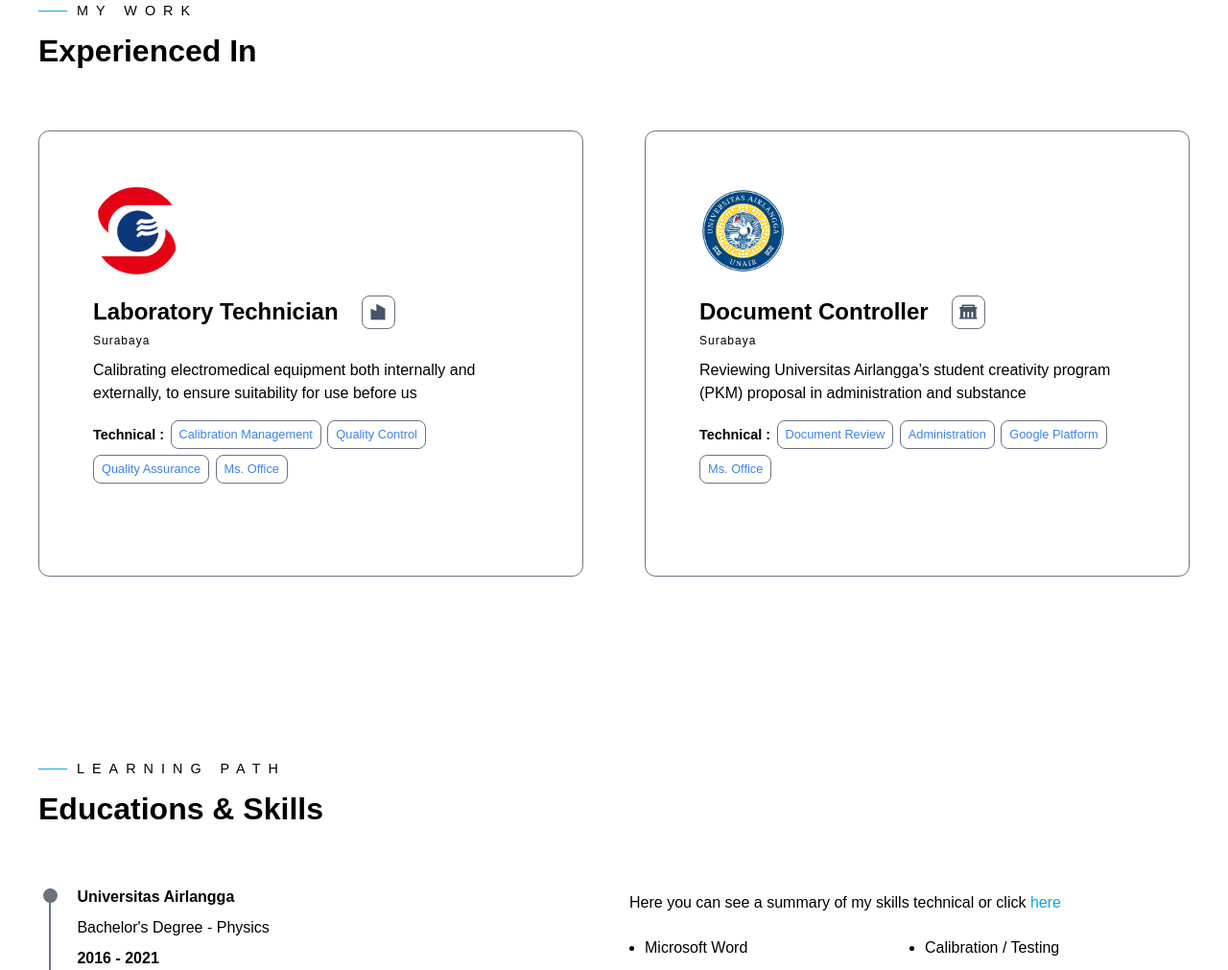
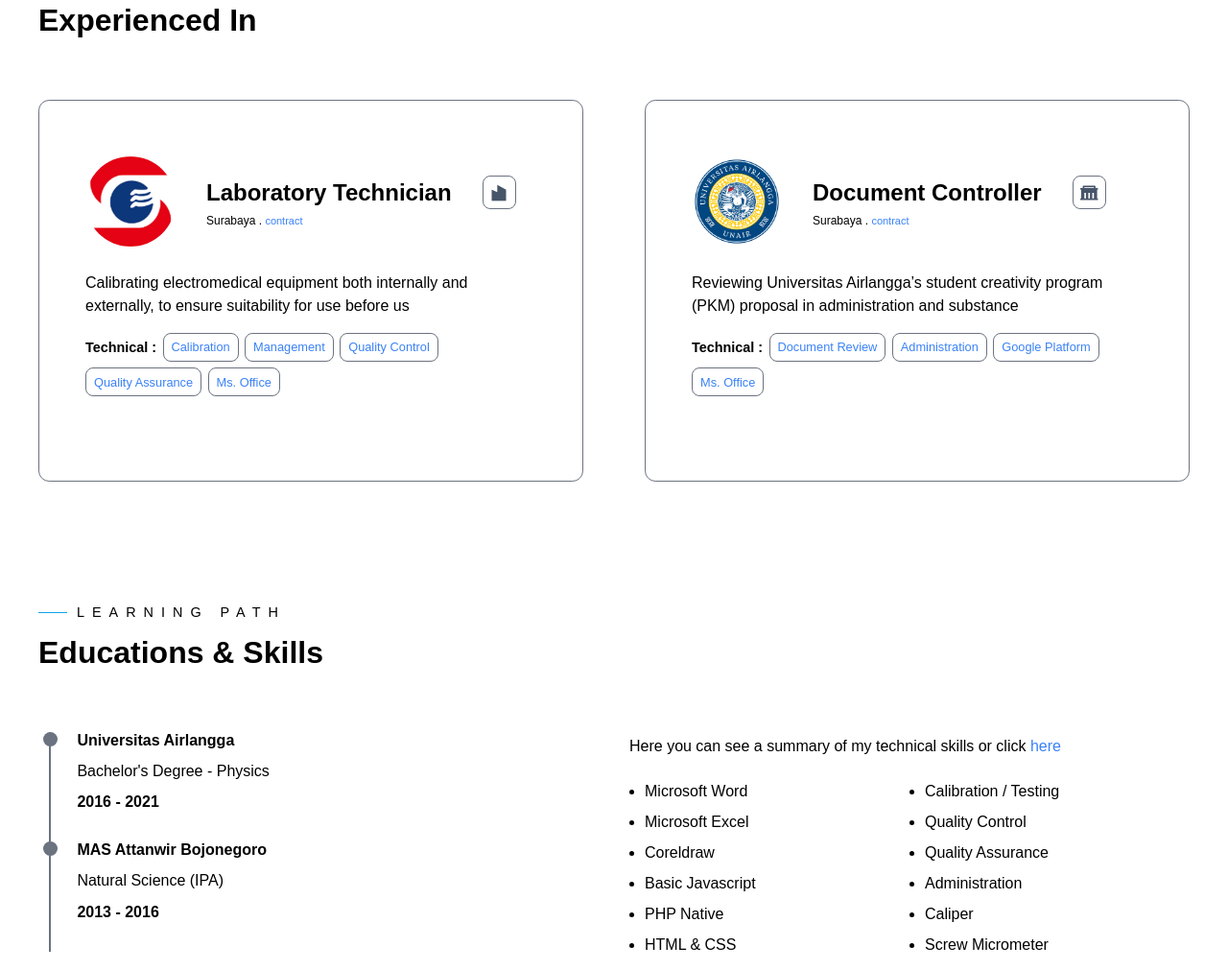
Before and after one commit to BahaudinMuhammad/Baha, a plain HTML site: page index.html in a window 1280 px wide. Shown: the part 923-1934 px from the top of the page at 96% size. Drawn offline with nearby package versions, Linux system fonts and the light colour scheme.

Commit message:
update expeience

```diff
--- a/css/responsive.css
+++ b/css/responsive.css
@@ -187,6 +187,7 @@
   }
   .skills-right p {
     text-align: justify;
+    font-size: 14px;
   }
 
   .skills-right ul li {
--- a/css/style.css
+++ b/css/style.css
@@ -10,7 +10,7 @@
   --primaryIconColor: #0ea5e9;
   --primaryIconColorHover: #3b82f6;
 
-  --sectionPadding: 6rem 0;
+  --sectionPadding: 4rem 0;
 
   --itemBorderRadius: 0.7rem;
 }
@@ -286,7 +286,12 @@ nav ul li a {
   font-size: 12px;
   font-weight: 300;
   margin-top: 5px;
-  letter-spacing: 1px;
+}
+
+.experience h6 span {
+  font-size: 11px;
+  font-weight: 100;
+  color: var(--primaryIconColorHover);
 }
 
 .experience-tags {
@@ -312,20 +317,28 @@ nav ul li a {
 }
 
 .experience-info {
-  padding: 2rem 1.5rem;
+  padding: 1.5rem 1rem;
 }
 
 .experience-title {
   display: flex;
-  justify-content: start;
   align-items: center;
-  gap: 1.5rem;
+  gap: 2rem;
+  margin-bottom: 2px 0;
+  justify-content: space-between;
+}
+
+.exp-info {
+  display: flex;
+  flex-direction: column;
+  justify-content: center;
 }
 
 .experiences-icon {
   display: flex;
-  padding: 0 1.5rem;
+  padding: 0 1rem;
   transform: translateY(10px);
+  gap: 2rem;
 }
 .experiences-icon img {
   width: 20%;
@@ -395,7 +408,7 @@ nav ul li a {
 }
 
 .skills-right p a {
-  color: var(--primaryIconColor);
+  color: var(--primaryIconColorHover);
 }
 
 .skills-right ul {
--- a/index.html
+++ b/index.html
@@ -119,8 +119,7 @@
           <div class="experience">
             <div class="experiences-icon">
               <img src="img/sinko.png" alt="" />
-            </div>
-            <div class="experience-info">
+              <div class="exp-info">
                 <div class="experience-title">
                   <h4>Laboratory Technician</h4>
                   <a
@@ -131,14 +130,18 @@
                     <i class="ri-building-3-fill"></i>
                   </a>
                 </div>
-              <h6>Surabaya</h6>
+                <h6>Surabaya . <span>contract</span></h6>
+              </div>
+            </div>
+            <div class="experience-info">
               <p>
                 Calibrating electromedical equipment both internally and
                 externally, to ensure suitability for use before us
               </p>
               <div class="experience-tags">
                 <h5>Technical :</h5>
-                <div>Calibration Management</div>
+                <div>Calibration</div>
+                <div>Management</div>
                 <div>Quality Control</div>
                 <div>Quality Assurance</div>
                 <div>Ms. Office</div>
@@ -149,8 +152,7 @@
           <div class="experience">
             <div class="experiences-icon">
               <img src="img/unair.png" alt="" />
-            </div>
-            <div class="experience-info">
+              <div class="exp-info">
                 <div class="experience-title">
                   <h4>Document Controller</h4>
                   <a
@@ -161,7 +163,10 @@
                     <i class="ri-government-fill"></i>
                   </a>
                 </div>
-              <h6>Surabaya</h6>
+                <h6>Surabaya . <span>contract</span></h6>
+              </div>
+            </div>
+            <div class="experience-info">
               <p>
                 Reviewing Universitas Airlangga’s student creativity program
                 (PKM) proposal in administration and substance
@@ -218,7 +223,7 @@
 
           <div class="skills-right">
             <p>
-              Here you can see a summary of my skills technical or click
+              Here you can see a summary of my technical skills or click
 
               <a
                 href="https://drive.google.com/file/d/1Uomu1dEgOcr7RXToxV3KBoLiIrORwMMX/view?usp=sharing"
```
Lines whose indentation alone changed are shown as unchanged.
